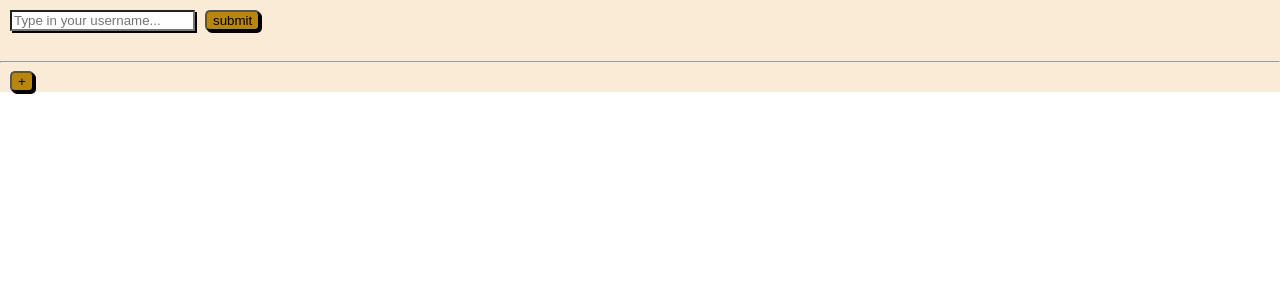
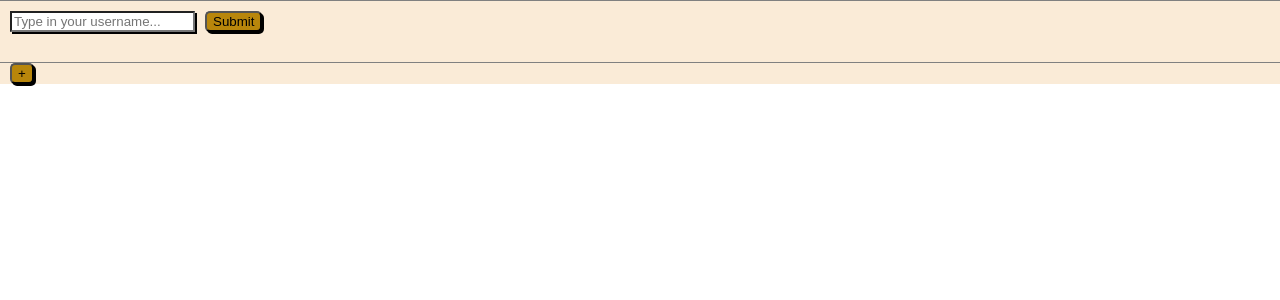
Before and after one commit to NiklasReents/React_Todo_List, a React (Create React App) app: page / in a window 1280 px wide. Shown: the top 300 px of the page. Built offline with nearby package versions, Linux system fonts and the light colour scheme.

Commit message:
clean up code/add minor jsx and css adjustments

```diff
--- a/src/App.js
+++ b/src/App.js
@@ -7,15 +7,15 @@ import "./styles.css";
 export default function App() {
   const [count, setCount] = useState(0);
 
-  function createTodoElement(){
+  function createTodoElement() {
     setCount(count + 1);
   }
 
   return (
     <div className="App">
-      <span><User/></span>
-      <span>{Array(count).fill(<Todo/>)}</span>
-      <span><button onClick={createTodoElement}>+</button></span>
+      <div><User/></div>
+      <div>{Array(count).fill(<Todo/>)}</div>
+      <div><button onClick={createTodoElement}>+</button></div>
     </div>
   );
 }
--- a/src/list.js
+++ b/src/list.js
@@ -37,8 +37,8 @@ export default function Todo({ name, key }) {
         <h4>
           {todoValue} {date}
         </h4>
-        <button onClick={handleEdit}> Edit </button>
-        <button onClick={markAsDeleted}> Delete </button>
+        <button onClick={handleEdit}>Edit</button>
+        <button onClick={markAsDeleted}>Delete</button>
       </div>
       <input
         className="input"
--- a/src/styles.css
+++ b/src/styles.css
@@ -34,6 +34,7 @@ input {
 }
 
 .outer-div {
+  border-top: 1px solid grey;
   border-bottom: 1px solid grey;
 }
 
--- a/src/user.js
+++ b/src/user.js
@@ -1,6 +1,5 @@
 import React from "react";
 import { useState } from "react";
-import "./styles.css";
 
 export default function User({ username }) {
   const [user, setUser] = useState("");
@@ -20,16 +19,15 @@ export default function User({ username }) {
   }
 
   return (
-    <div>
+    <div className="outer-div">
       <input
         id="form-input"
         onChange={getUser}
         className="input"
         placeholder="Type in your username..."
       />
-      <button onClick={showUser}>submit</button>
+      <button onClick={showUser}>Submit</button>
       <h4 id="caption">{displayUser}</h4>
-      <hr/>
     </div>
   );
 }
```
